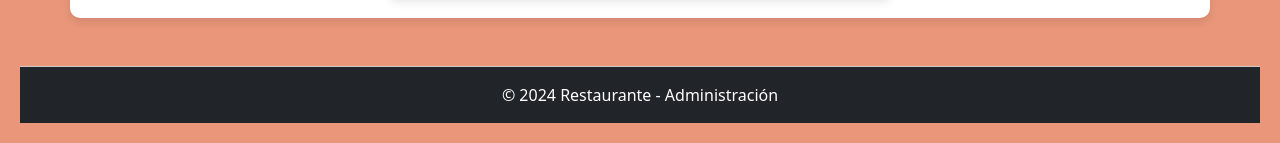
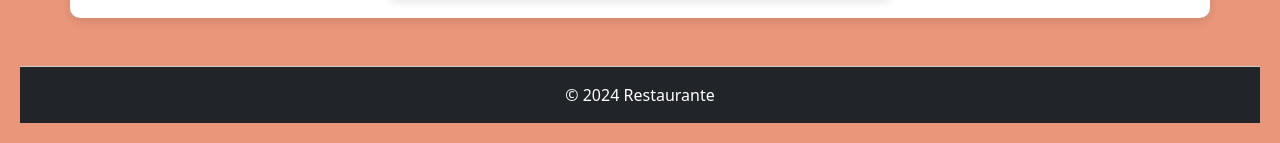
Before and after one commit to David0929H/RutaCulinariaCloud, a Django app: page /registro_cliente/ in a window 1280 px wide. Shown: the part 970-1113 px from the top of the page. Run offline with Django 5.2, Linux system fonts and the light colour scheme.

Commit message:
Update registro_cliente.html

```diff
--- a/templates/registro_cliente.html
+++ b/templates/registro_cliente.html
@@ -10,7 +10,6 @@
 </head>
 <body style="background-color: #E9967A;">
 
-<!-- Navbar -->
 <nav class="navbar navbar-expand-lg navbar-light bg-light">
     <div class="container">
         <a class="navbar-brand" href="{% url 'pagina_principal' %}">RUTA CULINARIA</a>
@@ -20,12 +19,10 @@
     </div>
 </nav>
 
-<!-- Header Image -->
 <div class="header-image mb-5">
     <img src="{% static 'imagenes/headernuevo.jpg' %}" alt="Header Image" class="img-fluid w-100">
 </div>
 
-<!-- Registro Formulario -->
 <div class="container mt-5">
     <div class="card mx-auto" style="max-width: 500px;">
         <div class="card-body">
@@ -33,14 +30,12 @@
             <form method="post">
                 {% csrf_token %}
 
-                <!-- Mensajes de error -->
                 {% if messages %}
                     {% for message in messages %}
                         <div class="alert alert-danger">{{ message }}</div>
                     {% endfor %}
                 {% endif %}
 
-                <!-- Nombre de usuario -->
                 <div class="mb-3">
                     <label for="{{ form.username.id_for_label }}" class="form-label">Nombre de usuario</label>
                     {{ form.username }}
@@ -49,7 +44,6 @@
                     {% endfor %}
                 </div>
 
-                <!-- Contraseña -->
                 <div class="mb-3">
                     <label for="{{ form.password.id_for_label }}" class="form-label">Contraseña</label>
                     {{ form.password }}
@@ -58,7 +52,6 @@
                     {% endfor %}
                 </div>
 
-                <!-- Confirmar Contraseña -->
                 <div class="mb-3">
                     <label for="{{ form.password_confirmation.id_for_label }}" class="form-label">Confirmar contraseña</label>
                     {{ form.password_confirmation }}
@@ -67,7 +60,6 @@
                     {% endfor %}
                 </div>
 
-                <!-- Número de Teléfono -->
                 <div class="mb-3">
                     <label for="{{ form.telefono.id_for_label }}" class="form-label">Número de Teléfono</label>
                     {{ form.telefono }}
@@ -77,7 +69,6 @@
                     {% endfor %}
                 </div>
 
-                <!-- Botón de Registro -->
                 <button type="submit" class="btn btn-primary w-100">Registrarse</button>
             </form>
         </div>
@@ -85,11 +76,9 @@
 </div>
 
 <footer class="footer text-center py-3 mt-5 bg-dark text-white">
-    <p>© 2024 Restaurante - Administración</p>
+    <p>© 2024 Restaurante</p>
 </footer>
 
-
-<!-- Bootstrap Scripts -->
 <script src="https://cdn.jsdelivr.net/npm/bootstrap@5.3.0/dist/js/bootstrap.bundle.min.js"></script>
 </body>
 </html>
```
